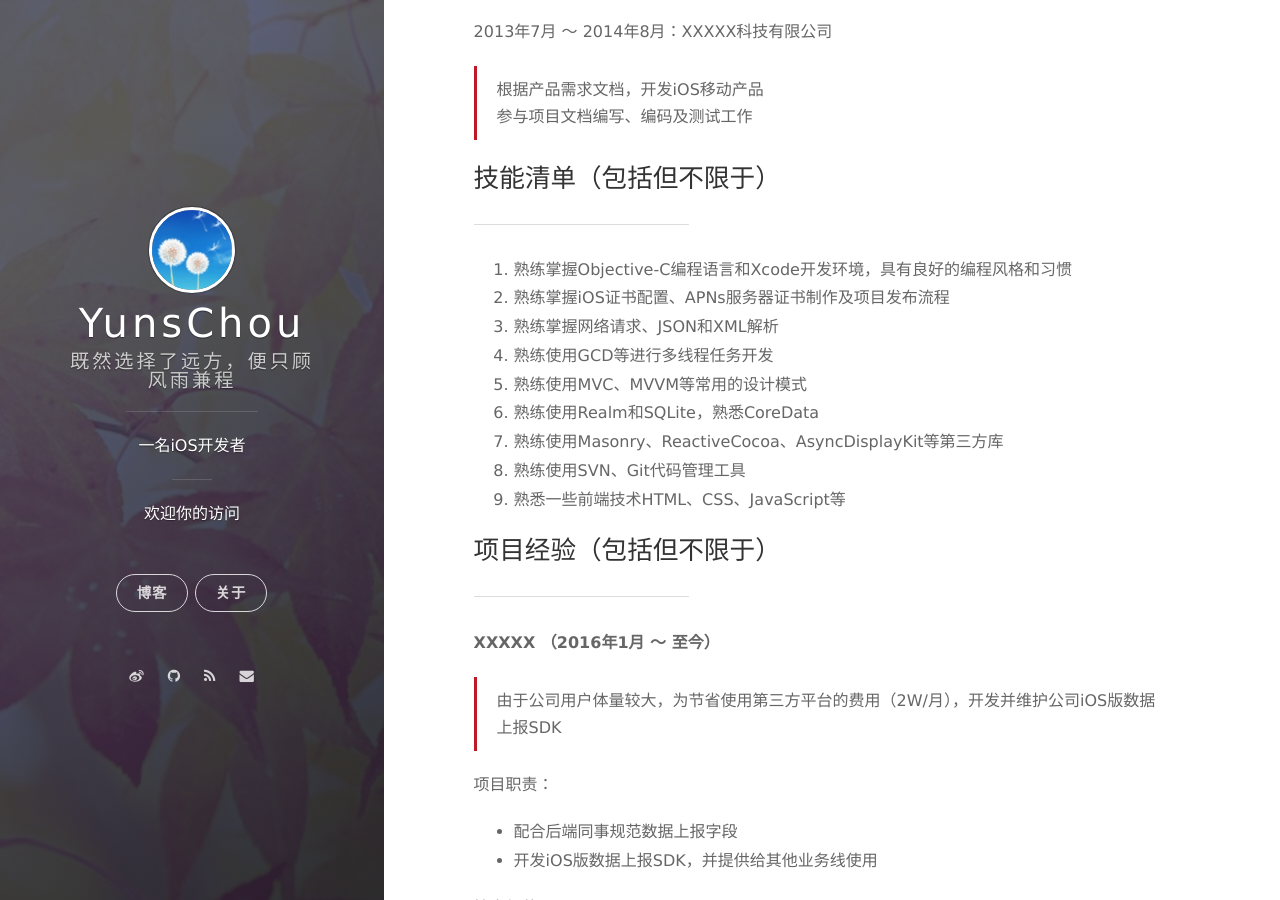
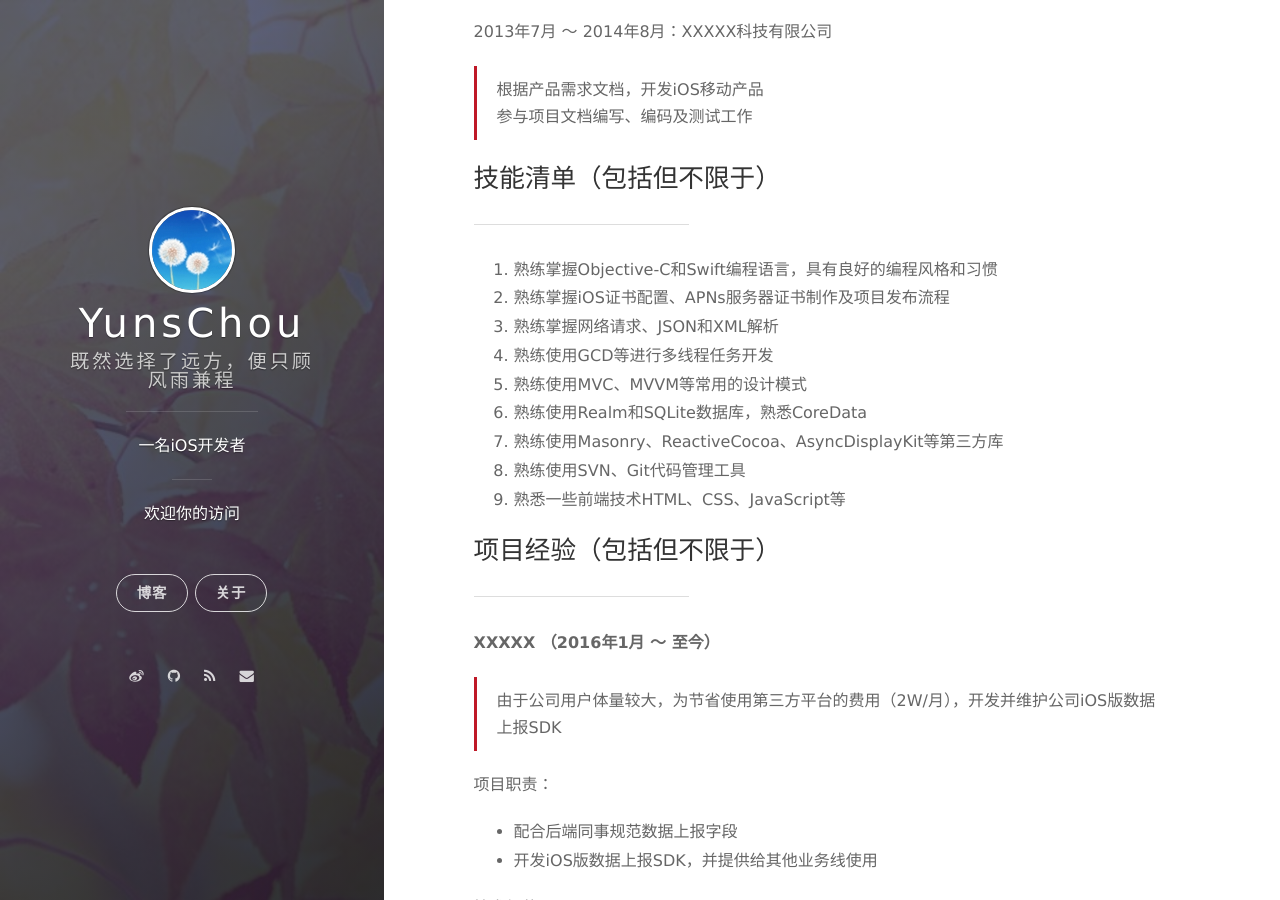
Before and after one commit to YunsChou/Yuns.github.io, a Jekyll site: the page built from _posts/2016-02-08-introduce-myself.markdown, in a window 1280 px wide and 900 px high, scrolled down 1010 px. Built offline with Jekyll 4.4.1, drawn with Linux system fonts in a browser that asks for light colours; nearby versions of some CDN libraries; Markdown is read by kramdown in place of the engine named in the settings; comment, search, counter and statistics services are not loaded; some of the changed text lies outside the part shown.

Commit message:
fix about me

```diff
--- a/_posts/2016-02-08-introduce-myself.markdown
+++ b/_posts/2016-02-08-introduce-myself.markdown
@@ -53,12 +53,12 @@ tags: 关于我
 
 ---
 
-1. 熟练掌握Objective-C编程语言和Xcode开发环境，具有良好的编程风格和习惯
+1. 熟练掌握Objective-C和Swift编程语言，具有良好的编程风格和习惯
 2. 熟练掌握iOS证书配置、APNs服务器证书制作及项目发布流程
 3. 熟练掌握网络请求、JSON和XML解析
 4. 熟练使用GCD等进行多线程任务开发
 5. 熟练使用MVC、MVVM等常用的设计模式
-6. 熟练使用Realm和SQLite，熟悉CoreData
+6. 熟练使用Realm和SQLite数据库，熟悉CoreData
 7. 熟练使用Masonry、ReactiveCocoa、AsyncDisplayKit等第三方库
 8. 熟练使用SVN、Git代码管理工具
 9. 熟悉一些前端技术HTML、CSS、JavaScript等
@@ -90,7 +90,7 @@ tags: 关于我
 
 项目职责：
 * 负责项目搭建及任务拆分
-* 制定开发计划及时间节点
+ * 制定开发计划及时间节点
 * 优化项目性能提升用户体验
 * 协助小组同事分析需求及攻克技术难点
 
@@ -148,3 +148,5 @@ tags: 关于我
 ---
 
 [YsCrideo](https://github.com/YunsChou/YsCrideo) 一个功能完整的视频播放小项目，使用LeanCloud提供数据支持
+
+[LovePlay](https://github.com/YunsChou/LovePlay) 使用ASDK、Masonry、RAC、组件化、Swift等多种方式，仿写网易《爱玩》精简版
```
